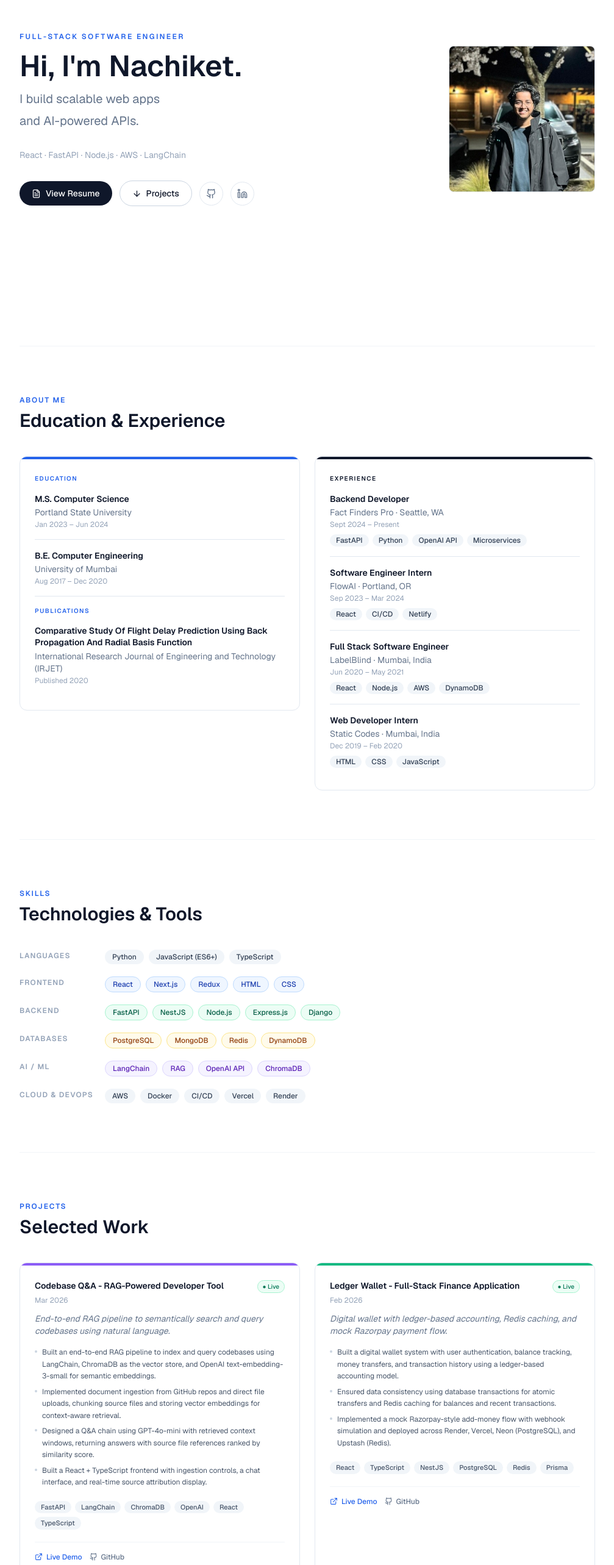
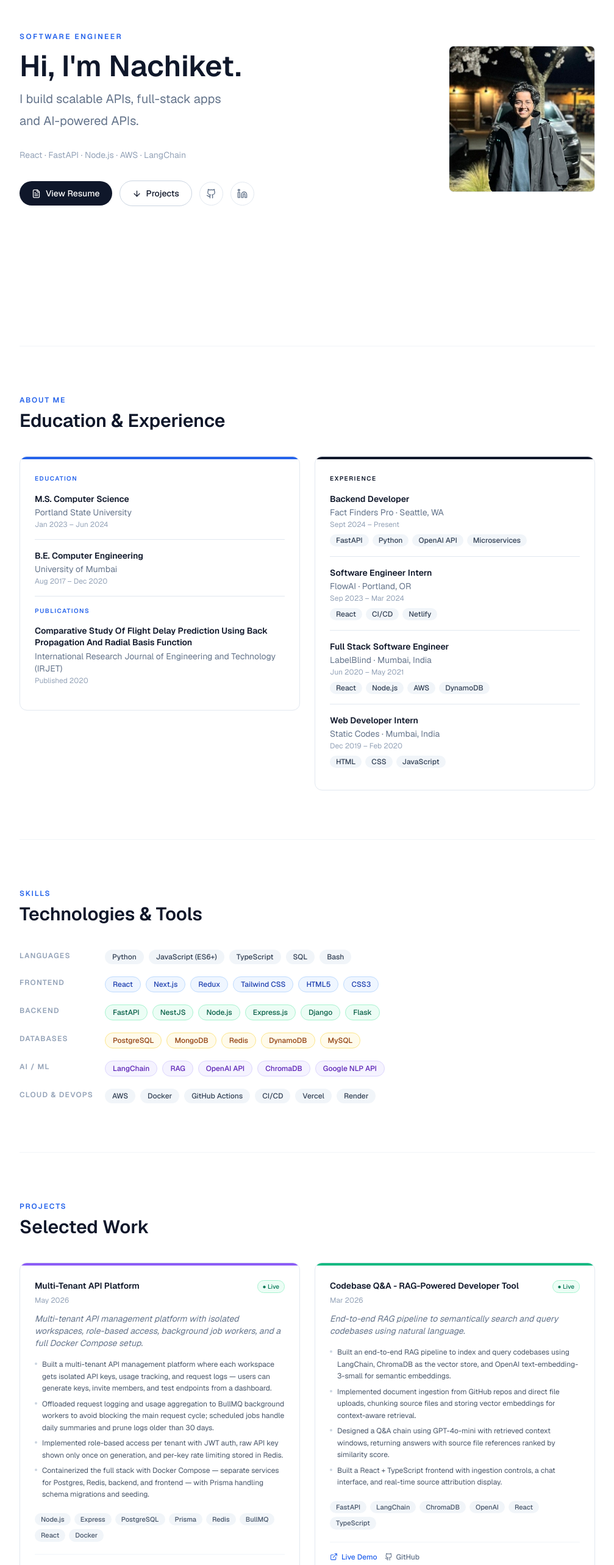
Before and after one commit to nachiket-more99/portfolio, a React (Vite) app: page / in a window 1280 px wide. Shown: the part 234-2800 px from the top of the page at 61% size, without its empty margins (136-1143 px from the left). Built offline with nearby package versions, Linux system fonts and the light colour scheme.

Commit message:
update resume contents

```diff
--- a/index.html
+++ b/index.html
@@ -4,12 +4,12 @@
     <meta charset="UTF-8" />
     <meta name="viewport" content="width=device-width, initial-scale=1.0" />
 
-    <title>Nachiket More | Full-Stack Software Engineer</title>
-    <meta name="description" content="Full-Stack Software Engineer with 2+ years of experience in React, FastAPI, Node.js, and AWS." />
+    <title>Nachiket More | Software Engineer</title>
+    <meta name="description" content="Software Engineer with 2+ years of experience in React, FastAPI, Node.js, and AWS." />
     <meta name="author" content="Nachiket More" />
 
-    <meta property="og:title" content="Nachiket More | Full-Stack Software Engineer" />
-    <meta property="og:description" content="Portfolio of Nachiket More - Full-Stack Software Engineer specializing in React, FastAPI, and scalable web applications." />
+    <meta property="og:title" content="Nachiket More | Software Engineer" />
+    <meta property="og:description" content="Portfolio of Nachiket More - Software Engineer specializing in React, FastAPI, and scalable web applications." />
     <meta property="og:url" content="https://nachiketmore.vercel.app/" />
     <meta property="og:type" content="website" />
 
--- a/src/components/hero/Hero.jsx
+++ b/src/components/hero/Hero.jsx
@@ -14,7 +14,7 @@ export default function Hero({ data }) {
         {/* Left — text */}
         <div className="flex-1">
           <p className="text-xs font-semibold tracking-[0.2em] text-blue-600 uppercase mb-4">
-            Full-Stack Software Engineer
+            Software Engineer
           </p>
 
           <h1 className="text-4xl md:text-5xl font-semibold text-slate-900 leading-tight mb-4">
@@ -22,7 +22,7 @@ export default function Hero({ data }) {
           </h1>
 
           <p className="text-lg md:text-xl text-slate-500 leading-snug mb-2">
-            I build scalable web apps
+            I build scalable  APIs, full-stack apps
           </p>
           <p className="text-lg md:text-xl text-slate-500 leading-snug mb-8">
             and AI-powered APIs.
--- a/src/data/resume.json
+++ b/src/data/resume.json
@@ -86,6 +86,29 @@
     }
   ],
   "projects": [
+    {
+      "project_title": "Multi-Tenant API Platform",
+      "date": "May 2026",
+      "summary": "Multi-tenant API management platform with isolated workspaces, role-based access, background job workers, and a full Docker Compose setup.",
+      "info": [
+        "Built a multi-tenant API management platform where each workspace gets isolated API keys, usage tracking, and request logs — users can generate keys, invite members, and test endpoints from a dashboard.",
+        "Offloaded request logging and usage aggregation to BullMQ background workers to avoid blocking the main request cycle; scheduled jobs handle daily summaries and prune logs older than 30 days.",
+        "Implemented role-based access per tenant with JWT auth, raw API key shown only once on generation, and per-key rate limiting stored in Redis.",
+        "Containerized the full stack with Docker Compose — separate services for Postgres, Redis, backend, and frontend — with Prisma handling schema migrations and seeding."
+      ],
+      "tags": [
+        "Node.js",
+        "Express",
+        "PostgreSQL",
+        "Prisma",
+        "Redis",
+        "BullMQ",
+        "React",
+        "Docker"
+      ],
+      "deployed_link": "https://multi-tenant-api-platform.vercel.app/",
+      "repo_link": "https://github.com/nachiket-more99/multi-tenant-api-platform"
+    },
     {
       "project_title": "Codebase Q&A - RAG-Powered Developer Tool",
       "date": "Mar 2026",
@@ -216,24 +239,27 @@
   "skills": [
     {
       "category": "Languages",
-      "items": ["Python", "JavaScript (ES6+)", "TypeScript"]
+      "items": ["Python", "JavaScript (ES6+)", "TypeScript", "SQL", "Bash"]
     },
-    { "category": "Frontend", "items": ["React", "Next.js", "Redux", "HTML", "CSS"] },
+    {
+      "category": "Frontend",
+      "items": ["React", "Next.js", "Redux", "Tailwind CSS", "HTML5", "CSS3"]
+    },
     {
       "category": "Backend",
-      "items": ["FastAPI", "NestJS", "Node.js", "Express.js", "Django"]
+      "items": ["FastAPI", "NestJS", "Node.js", "Express.js", "Django", "Flask"]
     },
     {
       "category": "Databases",
-      "items": ["PostgreSQL", "MongoDB", "Redis", "DynamoDB"]
+      "items": ["PostgreSQL", "MongoDB", "Redis", "DynamoDB", "MySQL"]
     },
     {
       "category": "AI / ML",
-      "items": ["LangChain", "RAG", "OpenAI API", "ChromaDB"]
+      "items": ["LangChain", "RAG", "OpenAI API", "ChromaDB", "Google NLP API"]
     },
     {
       "category": "Cloud & DevOps",
-      "items": ["AWS", "Docker", "CI/CD", "Vercel", "Render"]
+      "items": ["AWS", "Docker", "GitHub Actions", "CI/CD", "Vercel", "Render"]
     }
   ]
 }
```
